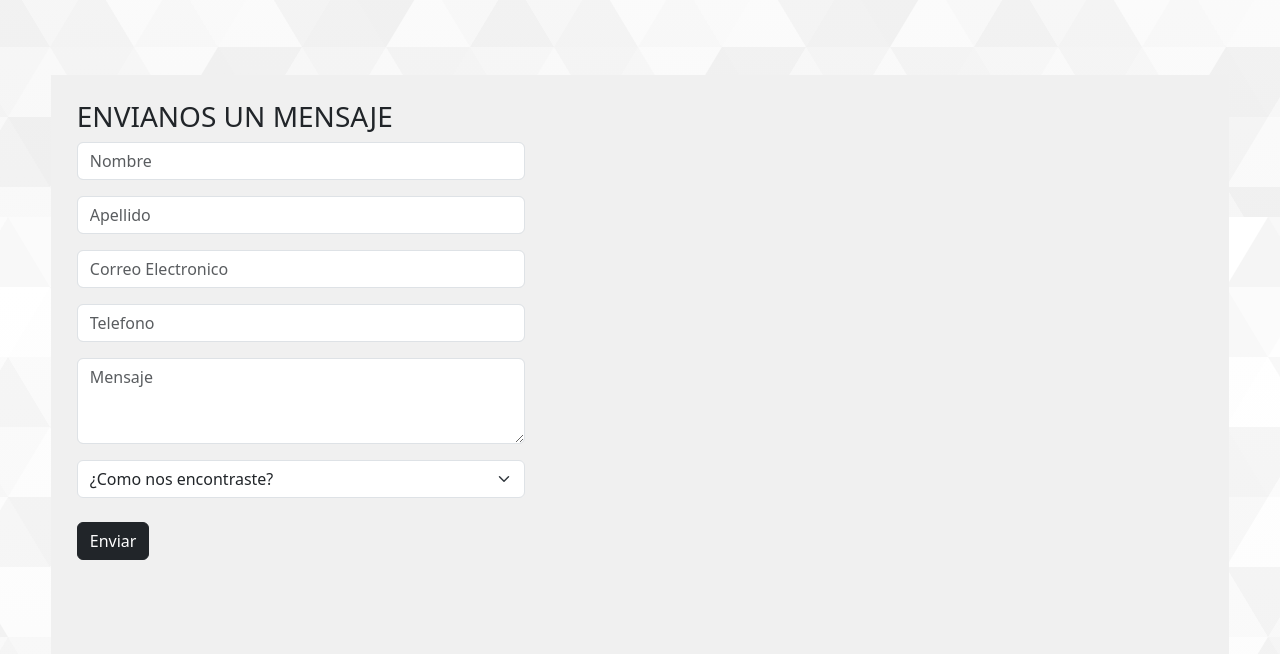
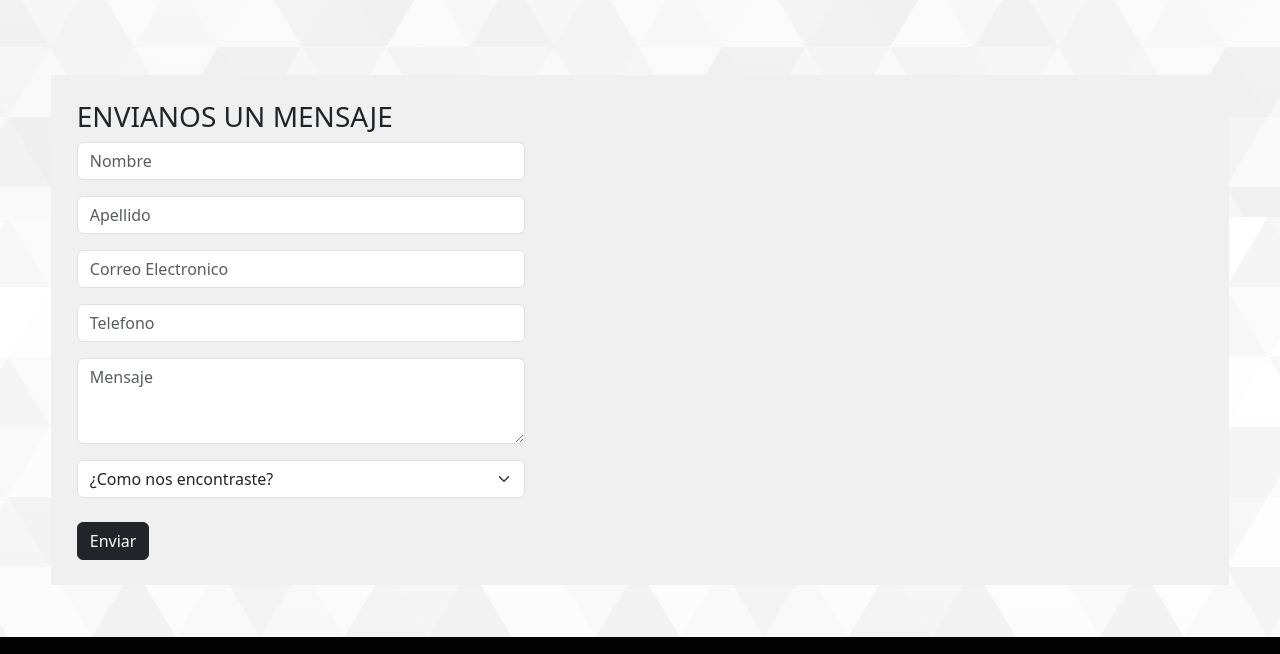
Before and after one commit to Tomas-G-Silva/Kude-arq-Proyecto, a plain HTML site: page secciones/contacto.html in a window 1280 px wide. Shown: the part 583-1237 px from the top of the page. Drawn offline with nearby package versions, Linux system fonts and the light colour scheme.

Commit message:
Achique el formulario

```diff
--- a/css/style.css
+++ b/css/style.css
@@ -408,7 +408,7 @@ h1 {
 
 /* Formulario */
 .seccion-form {
-    height: 90vh;
+    height: auto;
     margin: 4%;
     padding: 2%;
     background-color: rgb(240, 240, 240);
```
